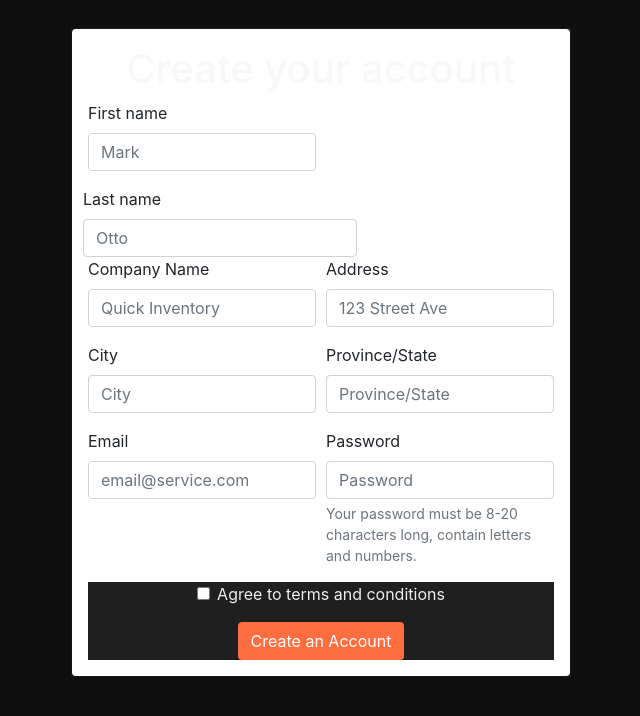
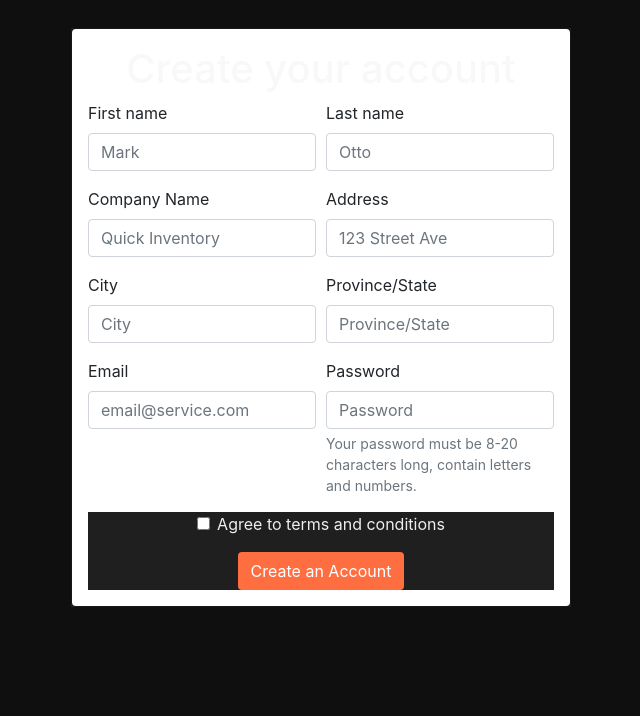
Before and after one commit to bayronPalacio/quick-app, a React (Create React App) app: page /registration in a window 1280 px wide. Shown: the top 716 px of the page, without its empty margins (319-959 px from the left). Built offline with nearby package versions, Linux system fonts and the light colour scheme.

Commit message:
classname fixed

```diff
--- a/src/pages/Registration.js
+++ b/src/pages/Registration.js
@@ -40,7 +40,7 @@
                                 <label for="validationCustom01">First name</label>
                                 <input type="text" value={name} onChange={(event) => setName(event.target.value)} className="form-control" id="validationCustom01" placeholder="Mark" required />
                             </div>
-                            <div classNameName="col-md-6 mb-3">
+                            <div className="col-md-6 mb-3">
                                 <label for="validationCustom02">Last name</label>
                                 <input type="text" value={last} onChange={(event) => setLast(event.target.value)} className="form-control" id="validationCustom02" placeholder="Otto" required />
                             </div>
```
